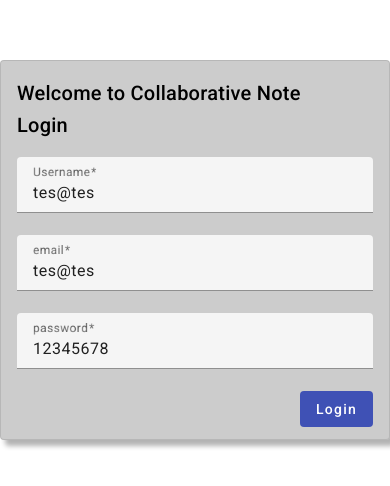
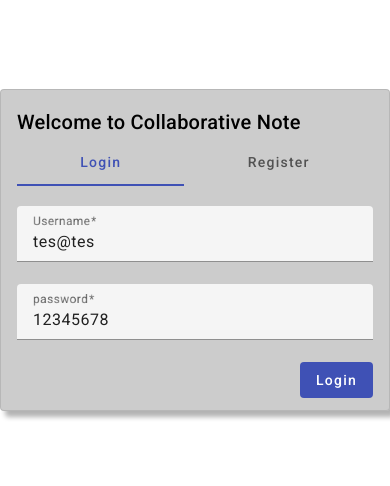
Before and after one commit to lurio84/CloudComputingProject, an Angular app in the folder Frontend/: page /login in a window 390 px wide. Shown: the part 172-658 px from the top of the page. Built offline with nearby package versions, Linux system fonts and the light colour scheme.

Commit message:
fix share url and make grid responsive

```diff
--- a/Frontend/src/app/app.module.ts
+++ b/Frontend/src/app/app.module.ts
@@ -10,6 +10,7 @@ import {MatCardModule} from "@angular/material/card";
 import {FormsModule, ReactiveFormsModule} from "@angular/forms";
 import {MatInputModule} from "@angular/material/input";
 import {MatButtonModule} from "@angular/material/button";
+import {MatTabsModule} from "@angular/material/tabs";
 
 
 @NgModule({
@@ -27,6 +28,7 @@ import {MatButtonModule} from "@angular/material/button";
         MatInputModule,
         MatButtonModule,
         ReactiveFormsModule,
+        MatTabsModule,
 
     ],
   providers: [],
--- a/Frontend/src/app/components/authorize/authorize.component.html
+++ b/Frontend/src/app/components/authorize/authorize.component.html
@@ -7,8 +7,33 @@
       </mat-card-header>
       <mat-card-content>
 
+        <mat-tab-group>
+          <mat-tab label="Login">
+            <br>
+            <form  [formGroup]="formLogin">
               <div >
-          <h2>Login</h2>
+                <mat-form-field style="width: 100%"  >
+                  <mat-label >Username</mat-label>
+                  <input matInput formControlName="username" name="username" required type="text">
+                </mat-form-field>
+
+                <mat-form-field style="width: 100%"  >
+                  <mat-label >password</mat-label>
+                  <input matInput formControlName="password" name="password" required type="text">
+                </mat-form-field>
+              </div>
+
+
+              <div style="display: flex;justify-content: end; margin-bottom:12px">
+
+                <button mat-flat-button (click)="login()"  color="primary">Login</button>
+              </div>
+            </form>
+          </mat-tab>
+          <mat-tab label="Register">
+            <div >
+              <br>
+
               <form  [formGroup]="form">
                 <div >
                   <mat-form-field style="width: 100%"  >
@@ -29,10 +54,13 @@
 
 
                 <div style="display: flex;justify-content: end; margin-bottom:12px">
-             <button mat-flat-button (click)="login()"  color="primary">Login</button>
+
+                  <button mat-flat-button (click)="register()"  color="primary">register</button>
                 </div>
               </form>
             </div>
+          </mat-tab>
+        </mat-tab-group>
 
 
       </mat-card-content>
--- a/Frontend/src/app/components/authorize/authorize.component.ts
+++ b/Frontend/src/app/components/authorize/authorize.component.ts
@@ -11,12 +11,14 @@ import {FormBuilder, FormGroup} from "@angular/forms";
 export class AuthorizeComponent implements OnInit{
   userId = 1;
   form!: FormGroup;
+  formLogin!: FormGroup;
 
 
   constructor(private router: Router, private authService: AuthService, private fb: FormBuilder) {}
 
   ngOnInit() {
-    this.createForm()
+    this.createForm();
+    this.createFormB()
   }
 
   createForm() {
@@ -27,7 +29,15 @@ export class AuthorizeComponent implements OnInit{
     });
   }
 
-  login(): void {
+  createFormB() {
+    this.formLogin = this.fb.group({
+      username: ['tes@tes'],
+      password: [12345678],
+    });
+  }
+
+
+  register(): void {
     this.authService.login(this.form.value).subscribe(
       (response) => {
         if (response) {
@@ -40,4 +50,9 @@ export class AuthorizeComponent implements OnInit{
       }
     );
   }
+
+  login() {
+    console.log(this.formLogin.value);
+    // this.router.navigate(['/']);
+  }
 }
--- a/Frontend/src/app/main/text-editor/text-editor.component.html
+++ b/Frontend/src/app/main/text-editor/text-editor.component.html
@@ -12,7 +12,8 @@
     <textarea matInput placeholder="Start to write..."
               [(ngModel)]="content"
               cdkTextareaAutosize
-
+              #noteContent
+              id="noteContent"
               (ngModelChange)="onContentChange($event)"></textarea>
   </mat-form-field>
 
--- a/Frontend/src/app/main/text-editor/text-editor.component.ts
+++ b/Frontend/src/app/main/text-editor/text-editor.component.ts
@@ -26,7 +26,7 @@ export class TextEditorComponent implements OnInit, OnDestroy {
 
   isTyping = false;
 
-  webSocketUrl = environment.websocketUrl
+  webSocketUrl = environment.websocketUrl;
 
   constructor(private webSocketService: WebSocketService,
               private route: ActivatedRoute,
@@ -96,59 +96,26 @@ export class TextEditorComponent implements OnInit, OnDestroy {
     }, 1); // Debounce time
   }
 
-  /**
-   * Applies received diffs to the current content.
-   */
+
   applyReceivedDiff(diff: string): void {
     const dmp = new diff_match_patch();
 
     // Save the current cursor position
     const textarea = document.getElementById("noteContent") as HTMLTextAreaElement;
-    const cursorStart = textarea?.selectionStart || 0;
-    const cursorEnd = textarea?.selectionEnd || 0;
+    const cursorPosition = textarea?.selectionStart || 0;
 
-    // Parse the patches and apply them
     const patches = dmp.patch_fromText(diff);
-    const [updatedContent, results] = dmp.patch_apply(patches, this.content);
-
-    if (results.includes(false)) {
-      console.error("Failed to apply some patches");
-      return;
-    }
+    const [updatedContent, _] = dmp.patch_apply(patches, this.content);
 
     if (this.content !== updatedContent) {
       this.content = updatedContent;
       this.originalContent = updatedContent;
 
-      // Restore cursor position if it wasn't directly modified
+      // ✅ Restore cursor position
       if (textarea) {
-        const newCursorStart = this.adjustCursorPosition(cursorStart, patches);
-        const newCursorEnd = this.adjustCursorPosition(cursorEnd, patches);
-
-        textarea.setSelectionRange(newCursorStart, newCursorEnd);
+        textarea.setSelectionRange(cursorPosition, cursorPosition);
       }
     }
-  }
-
-  /**
-   * Adjusts the cursor position based on the patches.
-   */
-  private adjustCursorPosition(cursorPosition: number, patches: any[]): number {
-    let adjustedPosition = cursorPosition;
-
-    for (const patch of patches) {
-      const start = patch.start1;
-      const length = patch.diffs.reduce(
-        (sum: number, diff: [number, string]) => sum + (diff[0] === 1 ? diff[1].length : 0) - (diff[0] === -1 ? diff[1].length : 0),
-        0
-      );
-
-      if (cursorPosition > start) {
-        adjustedPosition += length;
-      }
-    }
-
-    return adjustedPosition;
   }
 
   ngOnDestroy(): void {
--- a/Frontend/src/app/main/tool-bar/tool-bar.component.html
+++ b/Frontend/src/app/main/tool-bar/tool-bar.component.html
@@ -3,7 +3,7 @@
   <span class="example-spacer"></span>
   <span>{{user?.username}}</span>
   <button mat-icon-button class="example-icon favorite-icon" aria-label="Example icon-button with heart icon">
-    <mat-icon matBadge="{{usersNumber}}">groups</mat-icon>
+    <mat-icon>groups</mat-icon>
   </button>
   <button mat-icon-button class="example-icon" aria-label="Example icon-button with share icon" (click)="logout()">
     <mat-icon>logout</mat-icon>
```
Lines whose indentation alone changed are shown as unchanged.
